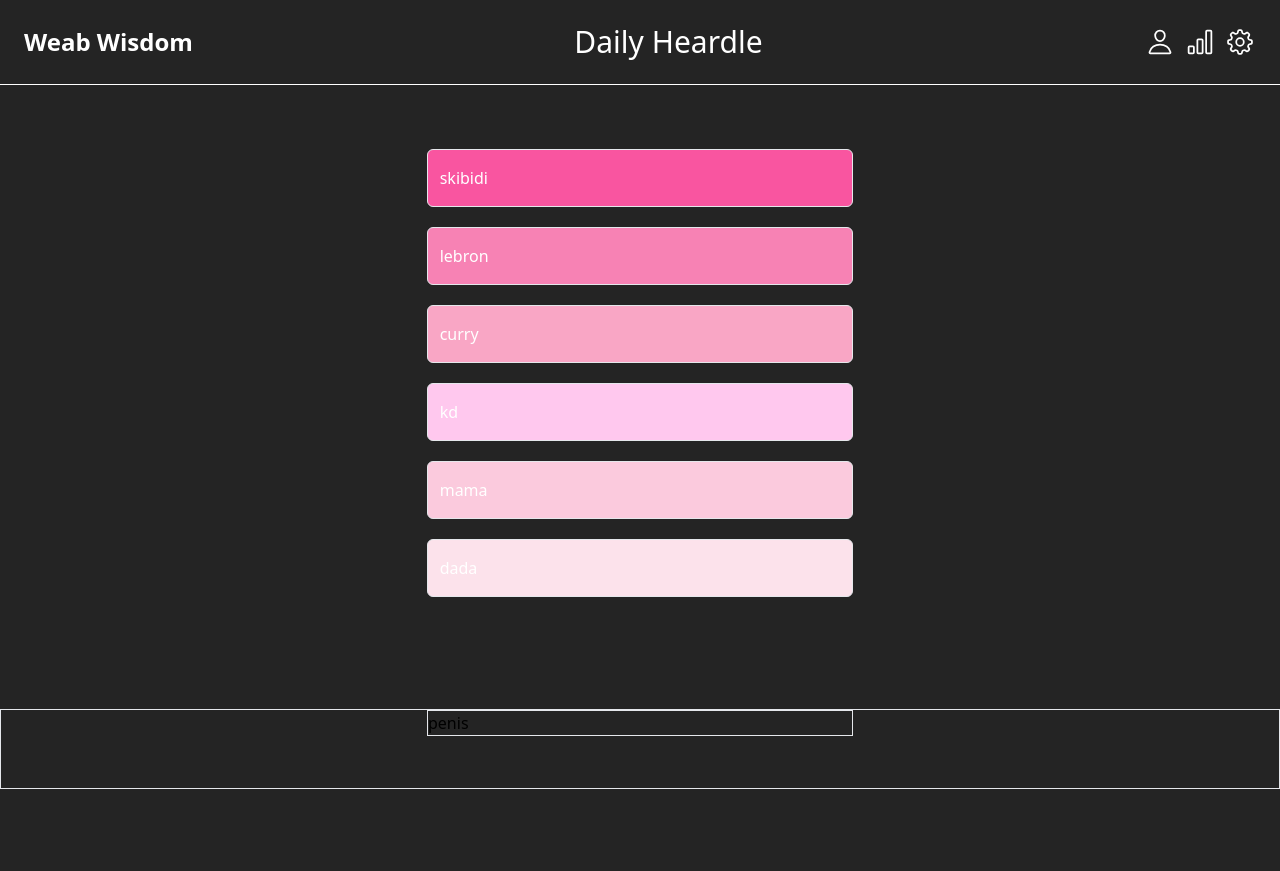
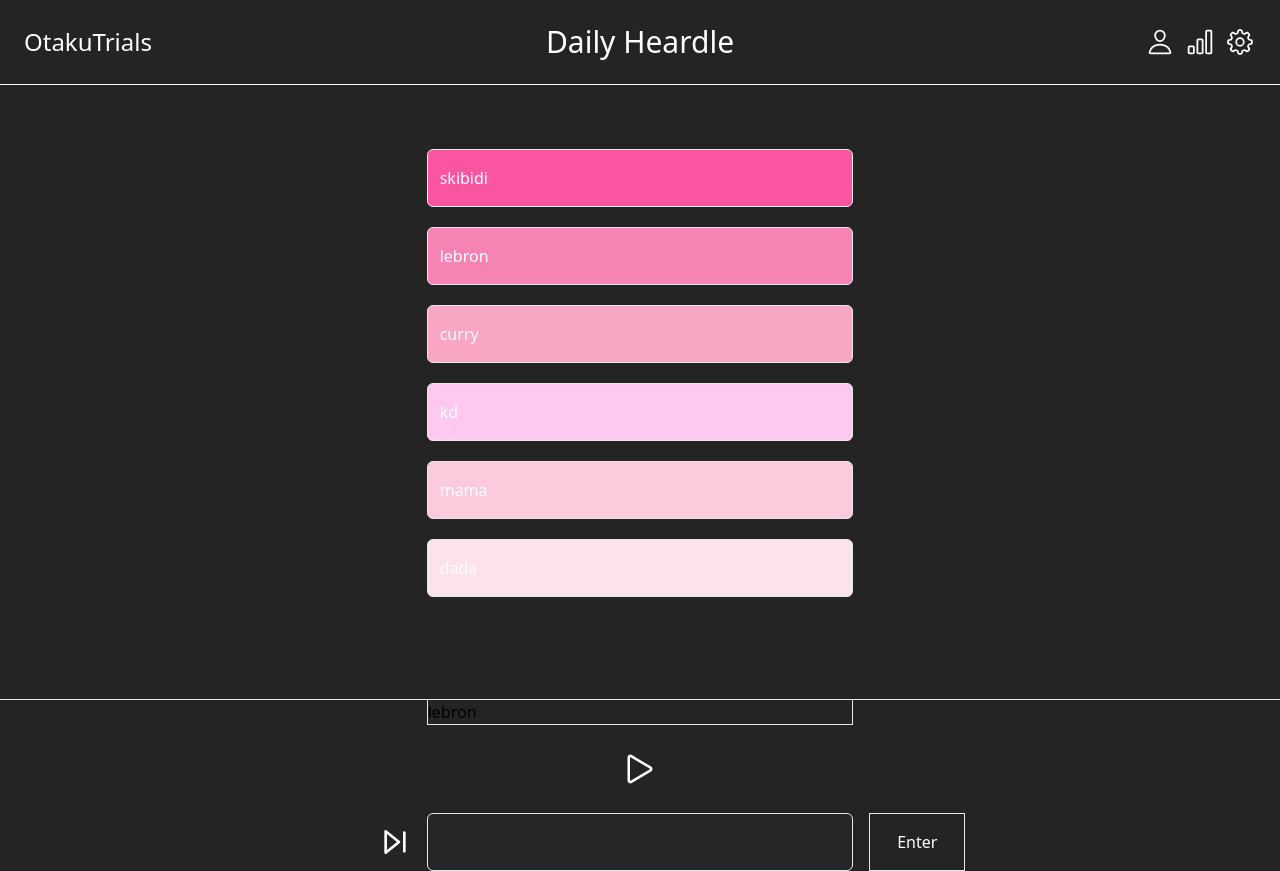
Before and after one commit to chillwafflez/Otaku-Trials, a React (Vite) app in the folder client/: page / in a window 1280 px wide. Before the commit the page ends 800 px from the top, so only its background shows below. Built offline with nearby package versions, Linux system fonts and the light colour scheme.

Commit message:
added main components for base heardle template

```diff
--- a/client/src/App.tsx
+++ b/client/src/App.tsx
@@ -1,4 +1,3 @@
-import { useState } from 'react'
 import { NavBar } from './components/Navbar';
 import { Heardle } from './pages/Heardle';
 import { BrowserRouter as Router, Route, Routes } from "react-router-dom";
@@ -7,37 +6,14 @@ function App() {
   return (
     <>
       <Router>
-        <NavBar/>
-        <Routes>
-          <Route path="/" element={<Heardle/>} />
-
-        </Routes>
+        <div className='min-h-screen flex flex-col'>
+          <NavBar/>
+          <Routes>
+            <Route path="/" element={<Heardle/>} />
+          </Routes>
+        </div>
       </Router>
     </>
-
-
-    // <>
-    //   <div className='border'>
-    //     <a href="https://vite.dev" target="_blank">
-    //       <img src={viteLogo} className="logo" alt="Vite logo" />
-    //     </a>
-    //     <a href="https://react.dev" target="_blank">
-    //       <img src={reactLogo} className="logo react" alt="React logo" />
-    //     </a>
-    //   </div>
-    //   <h1>Vite + React</h1>
-    //   <div className="card">
-    //     <button onClick={() => setCount((count) => count + 1)}>
-    //       count is {count}
-    //     </button>
-    //     <p>
-    //       Edit <code>src/App.tsx</code> and save to test HMR
-    //     </p>
-    //   </div>
-    //   <p className="read-the-docs">
-    //     Click on the Vite and React logos to learn more
-    //   </p>
-    // </>
   )
 }
 
--- a/client/src/components/GuessBar.tsx
+++ b/client/src/components/GuessBar.tsx
@@ -14,7 +14,6 @@ function GuessBar(props: { guess: string, order: number, correct: boolean }) {
 		6: "bg-bar6"
 	};
 
-
 	return (
 		<div className={`border rounded-md py-4 px-3 text-white ${colors[props.order]}`}>
 			{props.guess}
@@ -22,5 +21,4 @@ function GuessBar(props: { guess: string, order: number, correct: boolean }) {
 	)
 }
 
-
 export { GuessBar };
--- a/client/src/components/Navbar.tsx
+++ b/client/src/components/Navbar.tsx
@@ -1,4 +1,4 @@
-import { Link, useNavigate } from "react-router-dom";
+import { Link } from "react-router-dom";
 import { GoGear } from "react-icons/go";
 import { BsBarChart } from "react-icons/bs";
 import { IoPersonOutline } from "react-icons/io5";
@@ -7,20 +7,20 @@ import { useEffect, useState } from "react";
 
 function NavBar() {
 
-//   const [foundUser, setFoundUser] = useState<string | undefined>();
-//   const [userProfileURL, setUserProfileURL] = useState<string>("/Profile/");
-
   return (
     <>
 			<nav className="bg-navbar text-white border-b border-white">
-				<div className="flex justify-between items-center py-6 px-6">
-					<a href="/" className="text-2xl font-semibold bg-clip-text text-transparent bg-gradient-to-r text-white">
-						Weab Wisdom
+				<div className="flex justify-evenly items-center py-6 px-6">
+
+					<a href="/" className="flex-1 text-2xl bg-clip-text text-transparent bg-gradient-to-r text-white">
+						OtakuTrials
 					</a>
-					<div className="text-3xl">
+
+					<div className="flex-grow text-3xl text-center">
 							Daily Heardle
 					</div>
-					<ul className="flex space-x-2">
+
+					<ul className="flex flex-1 space-x-2 justify-end">
 						<li>
 							<Link to="/Account">
 								<IoPersonOutline className="w-8 h-7 hover:bg-gray-600"/>
--- /dev/null
+++ b/client/src/components/SoundBar.tsx
@@ -0,0 +1,13 @@
+
+
+function SoundBar() {
+
+
+	return (
+		<div className="w-1/3 border-b border-l border-r">
+			lebron
+		</div>
+	)
+}
+
+export { SoundBar };
--- a/client/src/pages/Heardle.tsx
+++ b/client/src/pages/Heardle.tsx
@@ -1,5 +1,9 @@
+import { useEffect, useState } from "react";
 import { GuessBar } from "../components/GuessBar";
-import { useEffect, useState } from "react";
+import { SoundBar } from "../components/SoundBar";
+import { IoPlayOutline } from "react-icons/io5";
+import { FiSkipForward } from "react-icons/fi";
+
 
 function Heardle() {
 
@@ -18,7 +22,7 @@ function Heardle() {
 		<div className="flex flex-col justify-center items-center">
 
       {/* guess bars */}
-			<div className="flex flex-col space-y-5 w-1/3 mt-16">
+			<div className="flex flex-col flex-grow space-y-5 w-1/3 min-h-[550px] mt-16">
         <GuessBar guess="skibidi" order={1} correct={false}/>
         <GuessBar guess="lebron" order={2} correct={false}/>
         <GuessBar guess="curry" order={3} correct={false}/>
@@ -27,19 +31,24 @@ function Heardle() {
         <GuessBar guess="dada"  order={6}  correct={false}/>
 			</div>
 
+      {/* bottom half */}
+      <div className="flex flex-col items-center w-full border-t">
+        <SoundBar/>
+        <IoPlayOutline className="text-white w-10 h-10 mt-6 cursor-pointer"/>
 
-      {/* bottom half */}
-      <div className="flex flex-col items-center w-full h-20 border mt-28">
-        <div className="w-1/3 border">
-          penis
+        {/* section containing skip button, input box for answer, and submission button */}
+        <div className="flex w-full mt-6 items-center justify-center space-x-4">
+          <div className="flex flex-1 justify-end">
+            <FiSkipForward className="text-white w-8 h-8 cursor-pointer"/>
           </div>
-
+          <input className="w-1/3 rounded-md py-4 px-3 border text-white focus:outline-none bg-zinc-800"></input>
+          <div className="flex-1">
+            <button className="border w-24 py-4 px-3 text-white">Enter</button>
           </div>
-
+        </div>
+      </div>
 		</div>
 	)
-
 }
 
-
 export { Heardle };
--- a/client/tailwind.config.js
+++ b/client/tailwind.config.js
@@ -11,6 +11,7 @@ export default {
         bar4: "#FFC8EE",
         bar5: "#FBCADD",
         bar6: "#FCE2EB",
+        guessbox: "#FFC8EE"
       }
     },
   },
```
Lines whose indentation alone changed are shown as unchanged.
